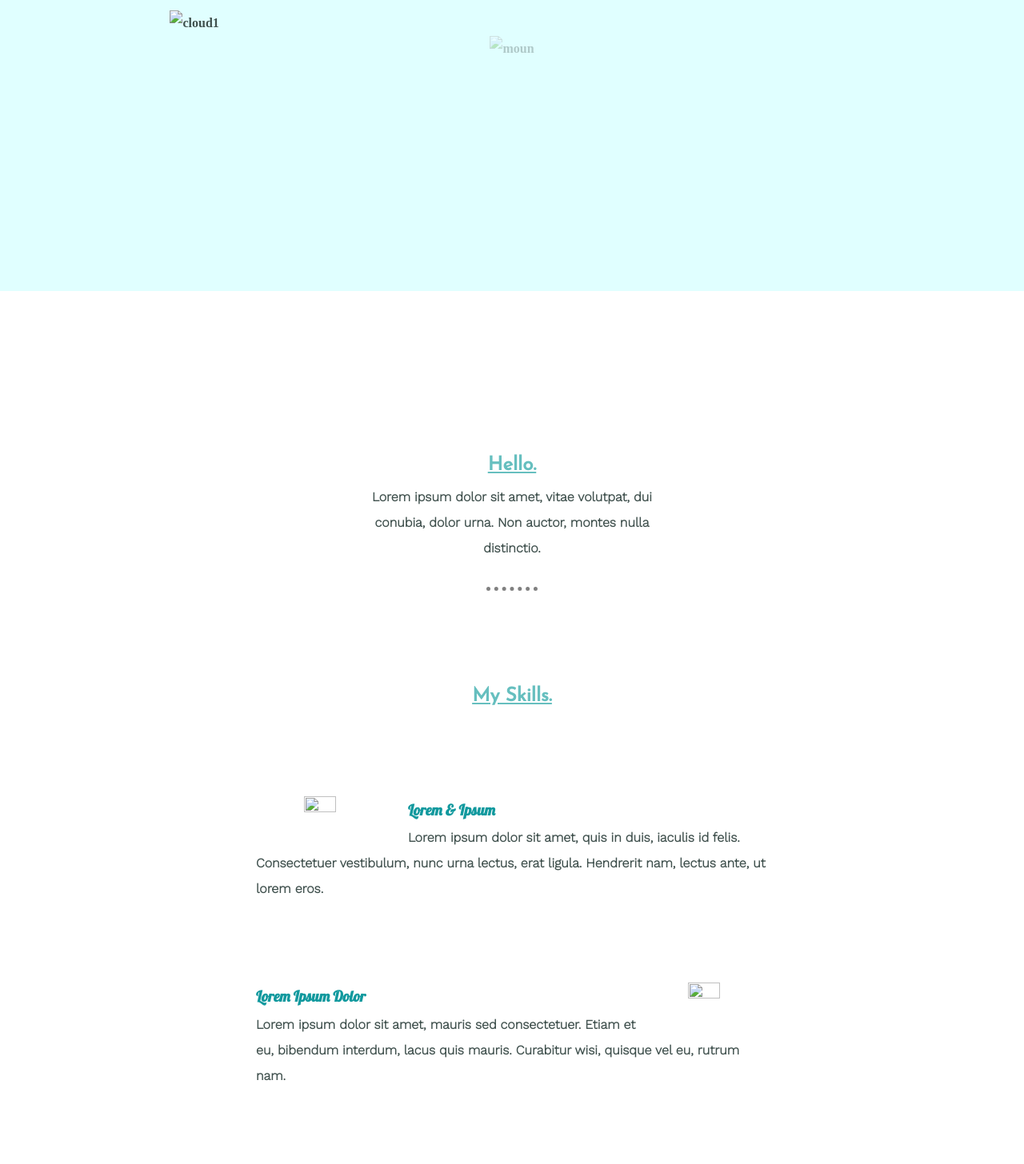
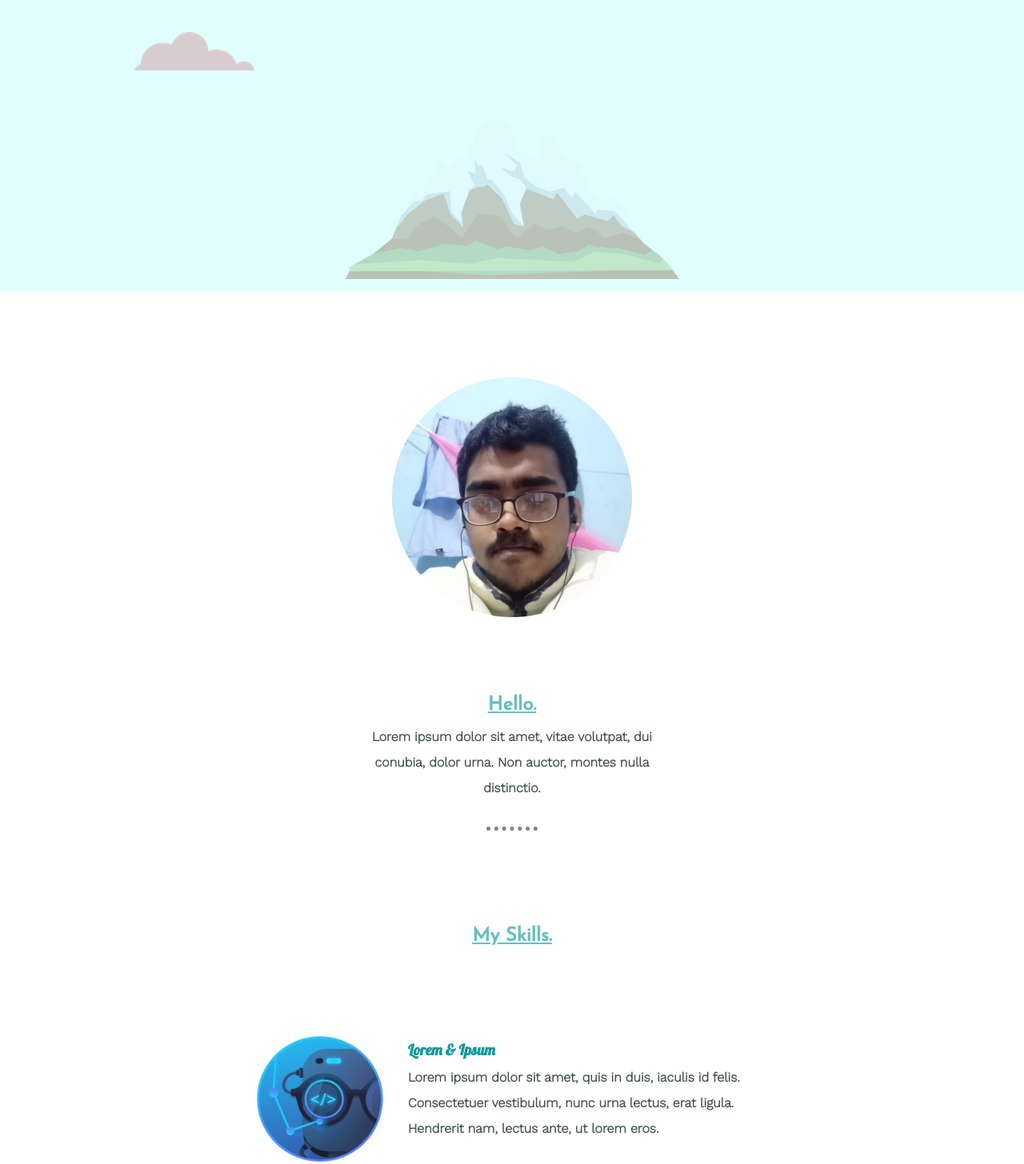
Before and after one commit to Arpanbarua/Newmate, a plain HTML site: page index.html in a window 1280 px wide. Shown: the part 356-1812 px from the top of the page at 80% size. Drawn offline with nearby package versions, Linux system fonts and the light colour scheme; a web font is replaced by a local one.

Commit message:
new addition again

```diff
--- a/index.html
+++ b/index.html
@@ -5,7 +5,7 @@
   <meta charset="UTF-8">
   <meta name="viewport" content="width=device-width, initial-scale=1.0">
   <title>Document</title>
-  <link rel="stylesheet" href="css/work9.css">
+  <link rel="stylesheet" href="index.css">
   <link rel="preconnect" href="https://fonts.gstatic.com">
 
   <link
@@ -18,16 +18,16 @@
 
 <body>
   <div class="div1">
-    <img class="cloud1" src="/Newmate/Newmate/images/cloud.png" alt="cloud1"> <br>
+    <img class="cloud1" src="images/cloud.png" alt="cloud1"> <br>
     <h1>Arpan Barua</h1>
     <p class="pra">A <span class="web">web</span> beginner</p> <br>
-    <img class="cloud2" src="/Newmate/Newmate/images/cloud.png" alt="cloud1"> <br>
-    <img class="mountain" src="/Newmate/Newmate/images/mountain.png" alt="moun">
+    <img class="cloud2" src="images/cloud.png" alt="cloud1"> <br>
+    <img class="mountain" src="images/mountain.png" alt="moun">
   </div>
   <br>
   <div class="middle-container">
     <div class="profile">
-      <img src="/Newmate/Newmate/images/me-cropped.png" class="me" alt="">
+      <img src="images/me-cropped.png" class="me" alt="">
       <h2>Hello.</h2>
       <p class="mep">Lorem ipsum dolor sit amet, vitae volutpat, dui conubia, dolor urna. Non auctor, montes nulla distinctio.</p>
     </div>
@@ -38,13 +38,13 @@
     <div class="skills">
       <h2>My Skills.</h2>
       <div class="skill-row">
-        <img class="coded1" src="/Newmate/Newmate/images/coded.png" alt="">
+        <img class="coded1" src="images/coded.png" alt="">
         <h3 class="codedh">Lorem & Ipsum</h3>
         <p class="codedp">Lorem ipsum dolor sit amet, quis in duis, iaculis id felis. Consectetuer vestibulum, nunc urna
           lectus, erat ligula. Hendrerit nam, lectus ante, ut lorem eros.</p>
       </div>
       <div class="skill-row">
-        <img class="coded2" src="/Newmate/Newmate/images/coded.png" alt="">
+        <img class="coded2" src="images/coded.png" alt="">
         <h3 class="codedh">Lorem Ipsum Dolor</h3>
         <p class="codedp">Lorem ipsum dolor sit amet, mauris sed consectetuer. Etiam et eu, bibendum interdum, lacus
           quis mauris. Curabitur wisi, quisque vel eu, rutrum nam.</p>
```
